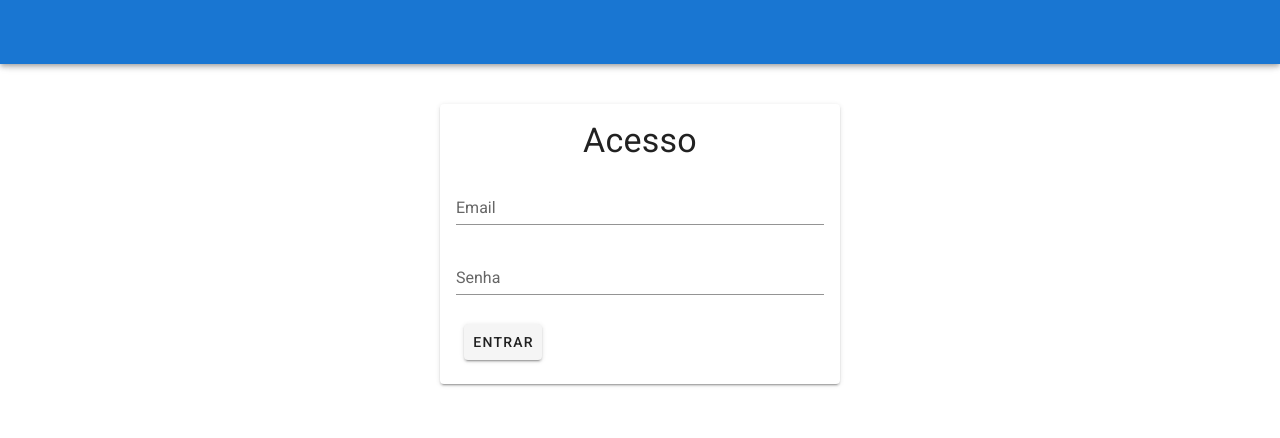
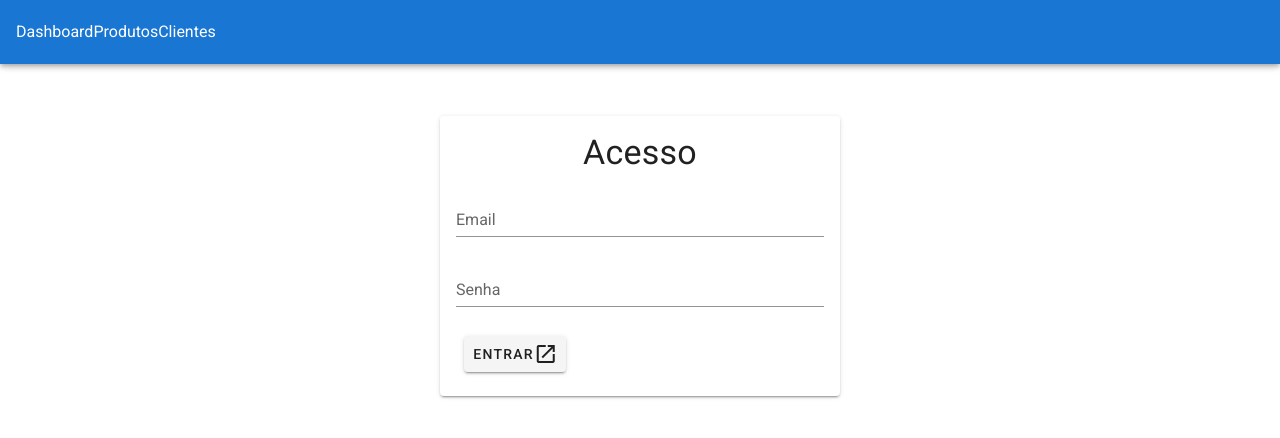
Before and after one commit to jonatasarruda/desafio-alterdata, a Vue app: page / in a window 1280 px wide. Shown: the top 438 px of the page. Built offline with nearby package versions, Linux system fonts and the light colour scheme.

Commit message:
Criação de rotas e inicio do consumo da API para get de itens

```diff
--- a/package.json
+++ b/package.json
@@ -22,6 +22,7 @@
     "@vue/cli-service": "~5.0.0",
     "eslint": "^7.32.0",
     "eslint-plugin-vue": "^8.0.3",
+    "material-design-icons-iconfont": "^6.7.0",
     "sass": "~1.32.0",
     "sass-loader": "^10.0.0",
     "vue-cli-plugin-vuetify": "~2.5.8",
--- a/src/App.vue
+++ b/src/App.vue
@@ -1,30 +1,74 @@
 <template>
   <v-app>
     <v-app-bar
-      app
-      color="primary"
-      dark
-    >
+        app
+        color="primary"
+        dark
+        >
+        <router-link
+        to="/principal"
+        custom
+        v-slot="{ navigate }"
+        >
+      <button
+        @click="navigate"
+        role="link"
+      >
+        Dashboard
+        </button>
+      </router-link>
+      <div class="d-flex align-center">
+      <router-link
+        to="/produtos"
+        custom
+        v-slot="{ navigate }"
+        >
+      <button
+        @click="navigate"
+        role="link"
+      >
+        Produtos
+        </button>
+      </router-link>
+      </div>
+      <router-link
+        to="/clientes"
+        custom
+        v-slot="{ navigate }"
+        >
+      <button
+        @click="navigate"
+        role="link"
+      >
+        Clientes
+        </button>
+      </router-link>
+      <v-spacer></v-spacer>
     </v-app-bar>
 
     <v-main>
-      <Login/>
+      <router-view></router-view>
     </v-main>
   </v-app>
 </template>
 
 <script>
-import Login from './components/Login.vue'
+import { RouterView } from 'vue-router';
 
 export default {
   name: 'App',
 
   components: {
-    Login
-  },
+    RouterView
+},
 
   data: () => ({
-    //
+    items: [
+        { title: 'Click Me' },
+        { title: 'Click Me' },
+        { title: 'Click Me' },
+        { title: 'Click Me 2' },
+      ],
   }),
 }
 </script>
--- /dev/null
+++ b/src/components/Clientes.vue
@@ -0,0 +1,59 @@
+<template>
+    <v-container>
+
+    <v-card width="400" class="mx-auto mt-10">
+        <v-card-title>
+            <h1 class="display-1 mx-auto">Clientes</h1>
+        </v-card-title>
+        <v-card-text>
+        <v-form>
+                <v-card-actions>
+
+                </v-card-actions>
+            </v-form>
+        </v-card-text>
+        <v-spacer></v-spacer>
+
+    </v-card>
+</v-container>
+
+  </template>
+
+  <script>
+  import axios from 'axios'
+
+  export default {
+    name: 'App',
+
+    data: () => ({
+        return: {
+            login: {
+                email: '',
+                senha: ''
+            }
+            }
+        }),
+
+    components: {
+
+    },
+    methods: {
+
+        async fazLogin(e){
+        e.preventDefault();
+
+        await axios.post ('http://localhost:3400/login', {
+            email: this.email,
+            senha: this.senha
+        })
+        .then(function(response){
+                let token = response.data.token
+                console.log(token)
+            })
+        .catch(function(error){
+                console.log(error.response.data.mensagem)
+        })
+        },
+    },
+    }
+  </script>
--- a/src/components/Login.vue
+++ b/src/components/Login.vue
@@ -1,4 +1,6 @@
 <template>
+<v-container>
+
 <v-card width="400" class="mx-auto mt-10">
     <v-card-title>
         <h1 class="display-1 mx-auto">Acesso</h1>
@@ -6,8 +8,9 @@
     <v-card-text>
         <v-form @submit.prevent="fazLogin">
             <v-text-field
+                v-model="email"
                 label="Email"
-                v-model="email"/>
+                />
             <v-text-field
                 type="password"
                 label="Senha"
@@ -18,18 +21,19 @@
                 <v-btn
                 type="submit">
                 <span class="mx-200">Entrar</span>
+                <v-icon>mdi-open-in-new</v-icon>
                 </v-btn>
             </v-card-actions>
         </v-form>
     </v-card-text>
-        <v-spacer></v-spacer>
-
 </v-card>
+</v-container>
 
 </template>
 
 <script>
 import axios from 'axios'
+
 
 export default {
     name: 'App',
@@ -40,29 +44,30 @@
 methods: {
 
     async fazLogin(e){
+
+    let self = this
     e.preventDefault();
+
 
     await axios.post ('http://localhost:3400/login', {
         email: this.email,
         senha: this.senha
     })
     .then(function(response){
+
             let token = response.data.token
             console.log(token)
+            self.$router.push('/principal')
         })
     .catch(function(error){
-                console.log(error.response.data.mensagem)
+            console.log(error)
     })
     },
 },
 
 data: () => ({
-        return: {
-            login: {
     email: '',
-                senha: ''
-            }
-            }
-        })
+    senha: '',
+    }),
 }
 </script>
--- /dev/null
+++ b/src/components/Principal.vue
@@ -0,0 +1,59 @@
+<template>
+    <v-container>
+
+    <v-card width="400" class="mx-auto mt-10">
+        <v-card-title>
+            <h1 class="display-1 mx-auto">Dashboard</h1>
+        </v-card-title>
+        <v-card-text>
+        <v-form>
+                <v-card-actions>
+
+                </v-card-actions>
+            </v-form>
+        </v-card-text>
+        <v-spacer></v-spacer>
+
+    </v-card>
+</v-container>
+
+  </template>
+
+  <script>
+  import axios from 'axios'
+
+  export default {
+    name: 'App',
+
+    data: () => ({
+        return: {
+            login: {
+                email: '',
+                senha: ''
+            }
+            }
+        }),
+
+    components: {
+
+    },
+    methods: {
+
+        async fazLogin(e){
+        e.preventDefault();
+
+        await axios.post ('http://localhost:3400/login', {
+            email: this.email,
+            senha: this.senha
+        })
+        .then(function(response){
+                let token = response.data.token
+                console.log(token)
+            })
+        .catch(function(error){
+                console.log(error.response.data.mensagem)
+        })
+        },
+    },
+    }
+  </script>
--- /dev/null
+++ b/src/components/Produtos.vue
@@ -0,0 +1,76 @@
+<template>
+    <v-container>
+        <h1 class="display-1 mx-auto">Produtos</h1>
+        <v-data-table
+                :headers="headers"
+                :items="desserts"
+                item-value="name"
+                class="elevation-1"
+            >
+                <template v-slot:item="{ item }">
+                <tr>
+                    <td>{{ item.name }}</td>
+                    <td>{{ item.calories }}</td>
+                    <td>{{ item.fat }}</td>
+                    <td>{{ item.carbs }}</td>
+                    <td>{{ item.protein }}</td>
+                    <td>{{ item.iron }}</td>
+                </tr>
+                </template>
+            </v-data-table>
+            <li v-for="produto in produtos" v-bind:key="produto.nome">
+                {{ produto.nome }}
+            </li>
+    </v-container>
+
+</template>
+
+  <script>
+  import axios from 'axios'
+
+
+  export default {
+    name: 'App',
+
+    data: () => ({
+        return: {
+            produtos: []
+        }
+    }),
+
+    components: {
+
+    },
+    methods: {
+
+    async getProdutos(){
+
+    let self = this;
+
+    await axios.get('http://localhost:3400/produtos',{
+        headers:{
+        Authorization: '69820f612f45ed9f9248f4bd2fc2421d'
+        }
+    }
+    )
+    .then(function(response){
+
+            console.log(JSON.stringify(response.data))
+            // self.produtos.push = JSON.stringify(response.data)
+        })
+    .then(response => response.json())
+    .then(json => self.produtos.push(json))
+    .catch(function(error){
+            console.log(error)
+    })
+    },
+
+    },
+    mounted: function () {
+      this.getProdutos()
+    },
+
+    }
+
+
+  </script>
--- a/src/main.js
+++ b/src/main.js
@@ -2,14 +2,17 @@ import Vue from 'vue'
 import VueRouter from 'vue-router'
 import App from './App.vue'
 import vuetify from './plugins/vuetify'
+import Routes from './routes'
 
 Vue.use(VueRouter)
 
+const router = new VueRouter ({
+    routes: Routes
+})
 
-
-Vue.config.productionTip = false
 
 new Vue({
   vuetify,
-  render: h => h(App)
+  render: h => h(App),
+  router,
 }).$mount('#app')
--- /dev/null
+++ b/src/routes.js
@@ -0,0 +1,11 @@
+import login from './components/Login.vue'
+import principal from './components/Principal.vue'
+import produtos from './components/Produtos.vue'
+import clientes from './components/Clientes.vue'
+
+export default [
+    {path: '/', component: login},
+    {path: '/principal', component: principal},
+    {path: '/produtos', component: produtos},
+    {path: '/clientes', component: clientes}
+]
```
Also changed, not shown: 1 other file (tests, documents, lock files or other folders). Lines whose indentation alone changed are shown as unchanged.
